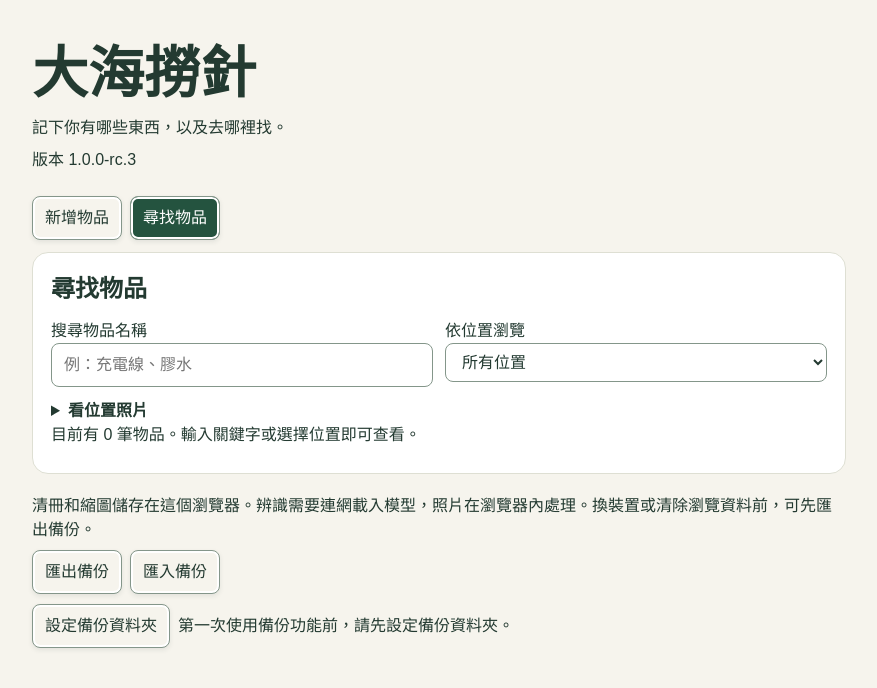
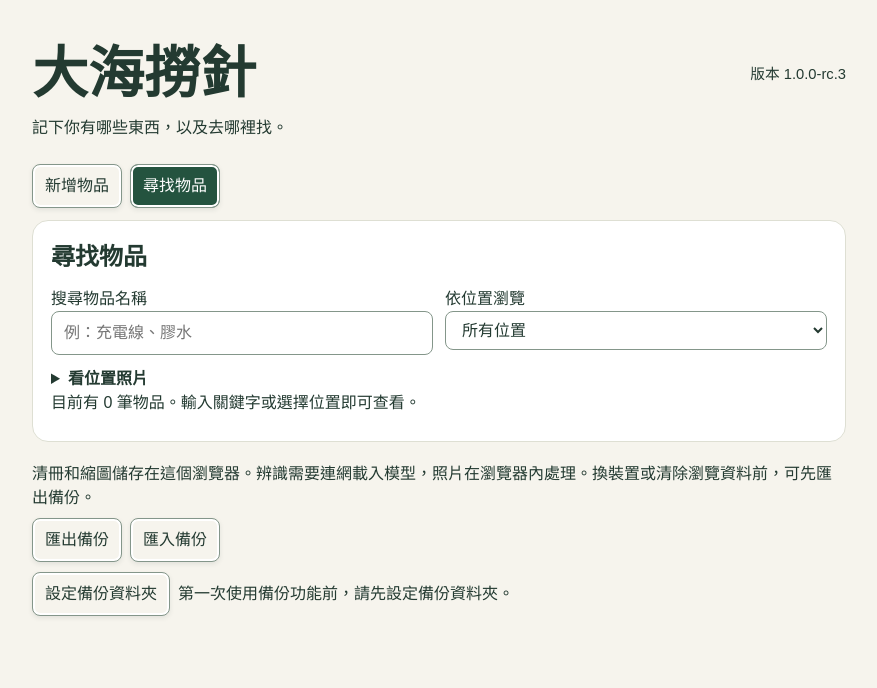
Before and after one commit to dj0252/my-inventory-android, a plain HTML site: page index.html in a window 1280 px wide. Shown: the whole page, without its empty margins (201-1078 px from the left). Drawn offline with Linux system fonts and the light colour scheme.

Commit message:
Move PWA version and check-update button beside app title

```diff
--- a/index.html
+++ b/index.html
@@ -65,9 +65,18 @@ button:disabled{box-shadow:inset 0 0 0 var(--button-ring-width,2px) #fff}
   button, #photo-download{transition:none}
   button:not(:disabled):is(:hover,:active), #photo-download:is(:hover,:active), #save-item:active{transform:none}
 }
-@media(pointer:coarse){.photo-action{min-height:44px}}</style>
+@media(pointer:coarse){.photo-action{min-height:44px}}
+/* Keep the version and update control beside the title, not under the subtitle. */
+.app-header-top{display:flex;align-items:center;justify-content:space-between;gap:12px;flex-wrap:wrap}
+.app-header-top h1{flex:0 0 auto}
+.app-version-actions{display:flex;align-items:center;justify-content:flex-end;gap:8px;flex-wrap:wrap;margin-left:auto}
+.app-version-actions #app-version{white-space:nowrap;font-size:.92rem}
+.app-version-actions #check-update{white-space:nowrap;padding:7px 10px}
+@media(max-width:430px){.app-header-top{align-items:flex-start}.app-version-actions{gap:6px}.app-version-actions #app-version{font-size:.82rem}.app-version-actions #check-update{padding:6px 8px;font-size:.9rem}}
+#app-install-row:has(#install-app[hidden]){display:none}
+</style>
 <main>
-<header><h1>大海撈針</h1><p>記下你有哪些東西，以及去哪裡找。</p><p><span id="app-version"></span> <button id="check-update" type="button" hidden>檢查更新</button> <button id="install-app" type="button" hidden>安裝到手機</button></p><p id="pwa-status" role="status" hidden></p><div id="app-update" role="status" hidden><p>大海撈針有新版本可以更新。</p><button id="apply-update" type="button">更新程式</button></div></header>
+<header><div class="app-header-top"><h1>大海撈針</h1><div class="app-version-actions"><span id="app-version"></span><button id="check-update" type="button" hidden>檢查更新</button></div></div><p>記下你有哪些東西，以及去哪裡找。</p><p id="app-install-row"><button id="install-app" type="button" hidden>安裝到手機</button></p><p id="pwa-status" role="status" hidden></p><div id="app-update" role="status" hidden><p>大海撈針有新版本可以更新。</p><button id="apply-update" type="button">更新程式</button></div></header>
 <nav class="actions" role="tablist" aria-label="清冊功能">
 <button type="button" id="add-tab" role="tab" aria-controls="editor" aria-selected="false" tabindex="-1">新增物品</button>
 <button type="button" id="find-tab" role="tab" aria-controls="finder" aria-selected="true">尋找物品</button>
```
